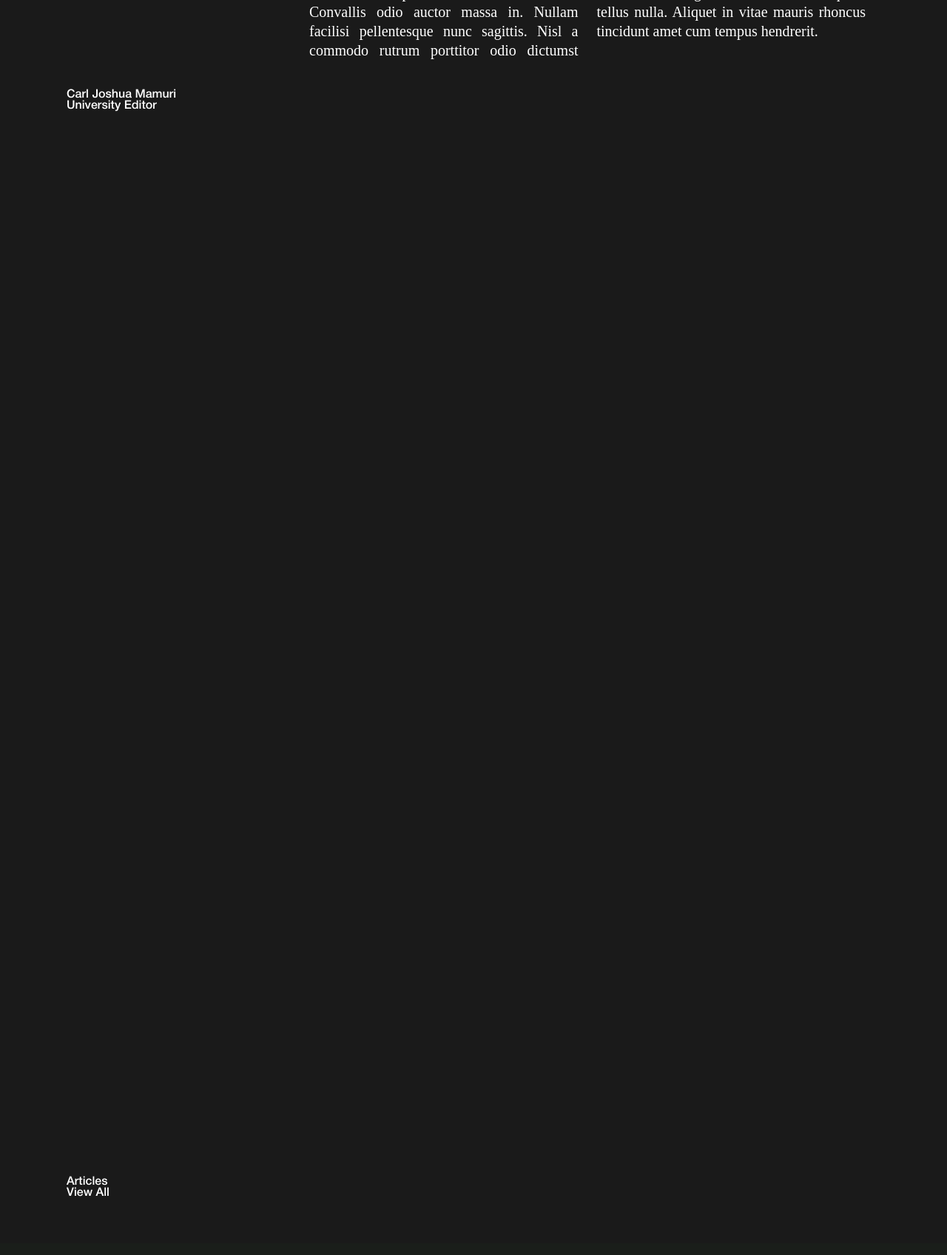
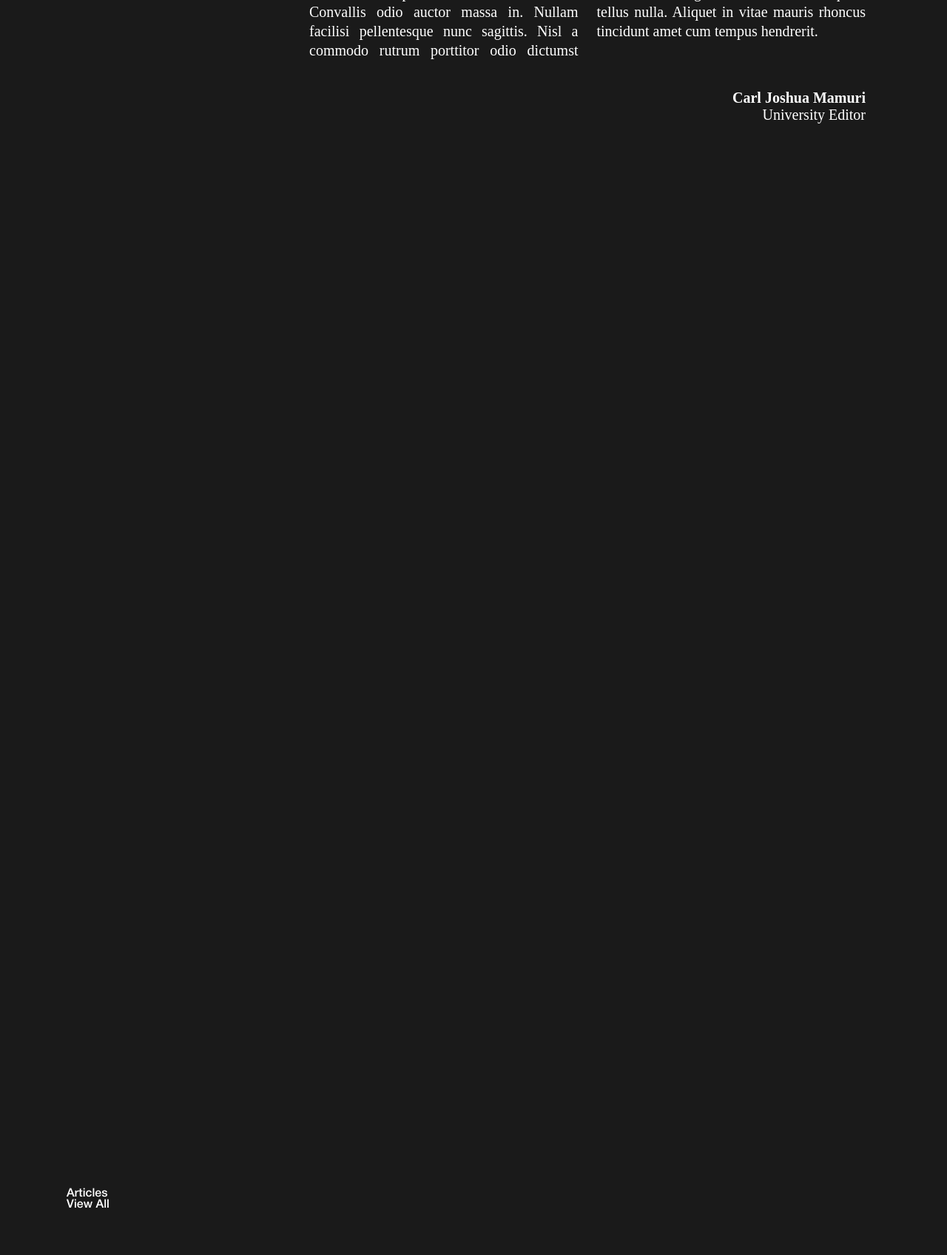
Before and after one commit to thelasallian/ge2024, a PHP site: page / in a window 1280 px wide. Shown: the part 1307-3004 px from the top of the page at 74% size. Before the commit the page ends 2925 px from the top, so only its background shows below. Run offline with PHP 8.4, Linux system fonts and the light colour scheme; data that the repository does not hold is empty.

Commit message:
feat: Add editor's note author

```diff
--- a/index.php
+++ b/index.php
@@ -41,7 +41,7 @@
             Nisl a commodo rutrum porttitor odio dictumst phasellus ut id. Quis et tempor vitae pharetra. Tristique varius nibh elit enim nec. Praesent purus interdum risus aliquet justo. Tempus malesuada enim aliquam purus eget. A malesuada nisl eu mattis ut id pellentesque est. Eget elementum sed sagittis in semper facilisis ullamcorper. Vel volutpat quis maecenas cursus interdum. Sit enim dui suspendisse odio pellentesque vulputate non lobortis vitae. Eget amet elit mollis aliquam tellus nulla. Aliquet in vitae mauris rhoncus tincidunt amet cum tempus hendrerit.
           </div>
         </div>
-        <div class="editors_note_author">Carl Joshua Mamuri <br> University Editor</div>
+        <div class="editors_note_author">Carl Joshua Mamuri <br> <div class="editors_note_author position">University Editor</div></div>
       </div>
       <br>
       <br>
--- a/public/css/index.css
+++ b/public/css/index.css
@@ -4,7 +4,7 @@
   --text_color: #FFFFFF;
   --drop_shadow_color: #5c5c5c;
   --text_shadow_color: #8B8B8B;
-  --small_text_font: 'HelveticaNeueNormal';
+  --small_text_font: "EB Garamond", serif;
   --sub_title_font: 'HelveticaNeueMedium';
   --main_title_font: 'HelveticaNeueBold';
   --main_title_font_size: 150px;
@@ -151,7 +151,7 @@ body {
 .editors_note_body {
   display: flex;
   flex-direction: row;
-  font-family: "EB Garamond", serif;
+  font-family: var(--small_text_font);
   font-optical-sizing: auto;
   font-style: normal;
   margin: 40px 20px;
@@ -174,3 +174,17 @@ body {
   font-size: var(--small_text_font_size);
   line-height: 1.3;
 }
+
+.editors_note_author {
+  font-size: var(--small_text_font_size);
+  font-family: var(--small_text_font);
+  font-weight: 800;
+  position: relative;
+  float: right;
+  margin-right: 20px;
+}
+
+.editors_note_author.position {
+  font-weight: normal;
+  margin-right: 0;
+}
```
